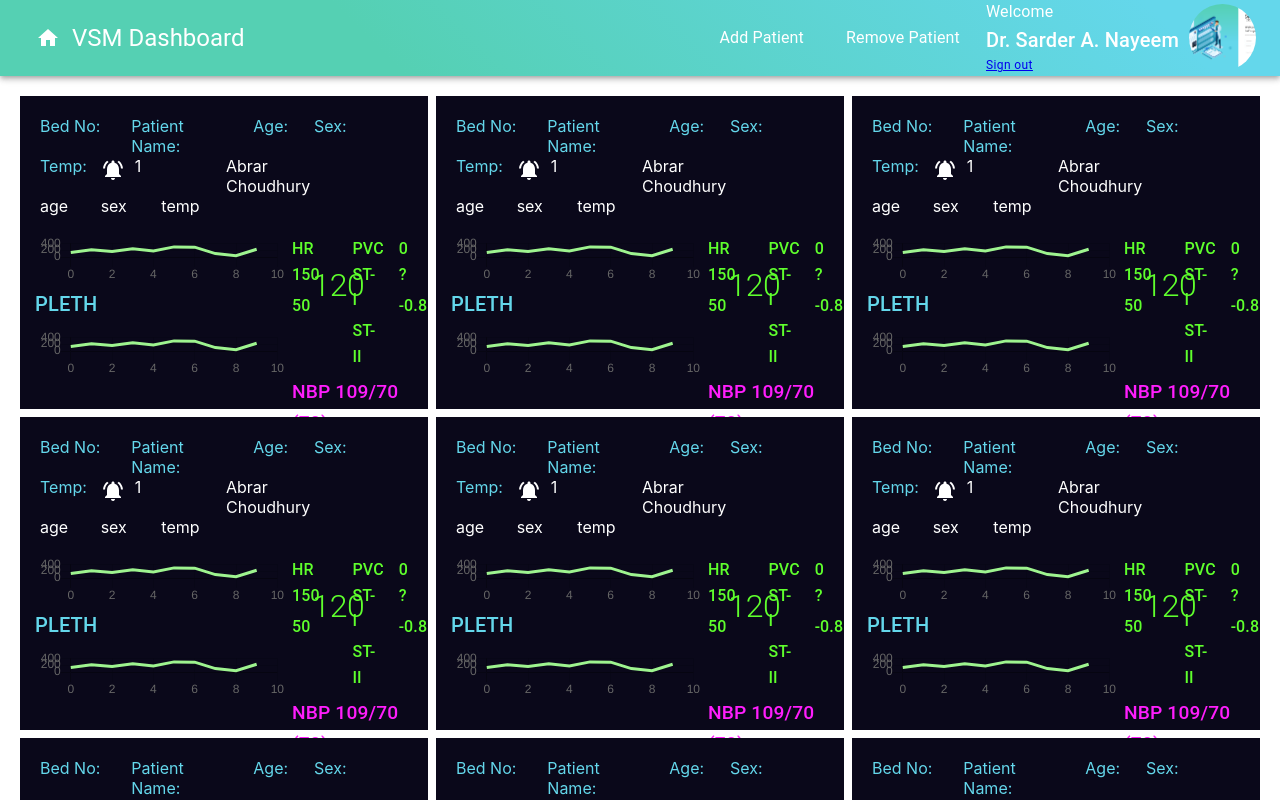
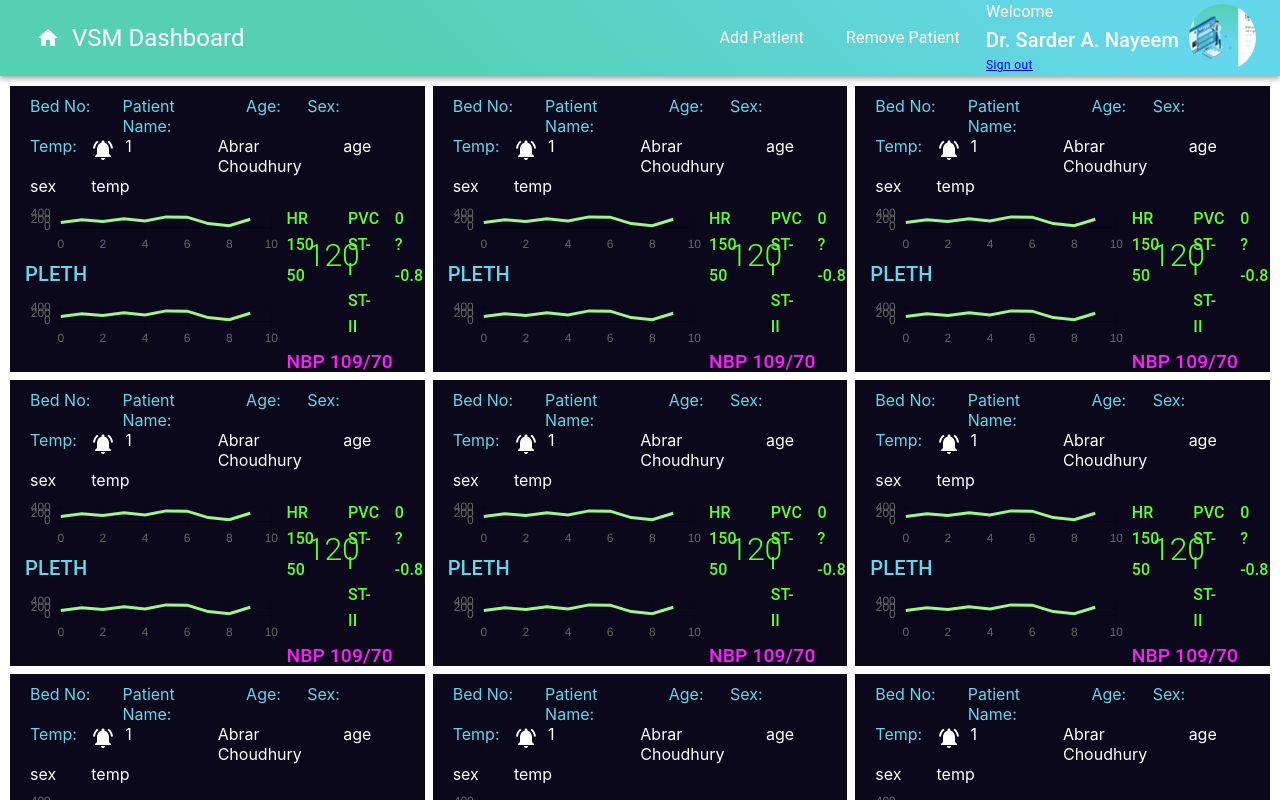
Before and after one commit to AbrarChowdhury/vsm-FrontEnd-digitalOcean, a React (Create React App) app: page /dashboard in a window 1280 px wide. Shown: the top 800 px of the page. Built offline with nearby package versions, Linux system fonts and the light colour scheme; no server answers.

Commit message:
dashboard non scrollable

```diff
--- a/src/components/cards/card/card.component.jsx
+++ b/src/components/cards/card/card.component.jsx
@@ -19,7 +19,7 @@ const useStyles = makeStyles((theme) => ({
         //margin: '10px 10px 0px 10px',
         // paddingBottom: '40px',
         background: '#0A081A',
-        height: '313px',
+        height: '286px',
         cursor: 'pointer'
     },
     textHeader: {
@@ -34,7 +34,7 @@ const useStyles = makeStyles((theme) => ({
     },
     chartText: {
         // marginBottom:'50px',
-        padding: '20px'
+        padding: '10px 20px 10px 20px'
     },
     chart: {
         padding: '0px 15px 15px 15px'
--- a/src/components/cards/cards.component.jsx
+++ b/src/components/cards/cards.component.jsx
@@ -9,7 +9,7 @@ import './cards.styles.scss'
 
 const useStyles = makeStyles((theme) => ({
   root: {
-    padding: '20px',
+    padding: '10px',
     flexGrow: 1,
   },
 
@@ -27,7 +27,7 @@ function Cards() {
     console.log(text)
   }
 
-  const [data, setData] = useState([{ bed: 1,_id:null }, { bed: 2 , _id:null }, { bed: 3, _id:null }, { bed: 4, _id:null }, { bed: 5, _id:null }, { bed: 6, _id:null }, { bed: 7, _id:null }, { bed: 8, _id:null }, { bed: 9, _id:null },])
+  const [data, setData] = useState([{ bed: 1, _id: null }, { bed: 2, _id: null }, { bed: 3, _id: null }, { bed: 4, _id: null }, { bed: 5, _id: null }, { bed: 6, _id: null }, { bed: 7, _id: null }, { bed: 8, _id: null }, { bed: 9, _id: null },])
 
 
   useEffect(() => {
@@ -66,9 +66,9 @@ function Cards() {
 
       <Grid container spacing={1}>
 
-        {data.map((data,index) =>
+        {data.map((data, index) =>
 
-          <Grid key={index} item xs={4}>
+          <Grid key={index} item xs={12} sm={12} md={6} lg={4} xl={4} >
             <Card data={data} />
           </Grid>
         )}
```
Also changed, not shown: 1 other file (tests, documents, lock files or other folders).
